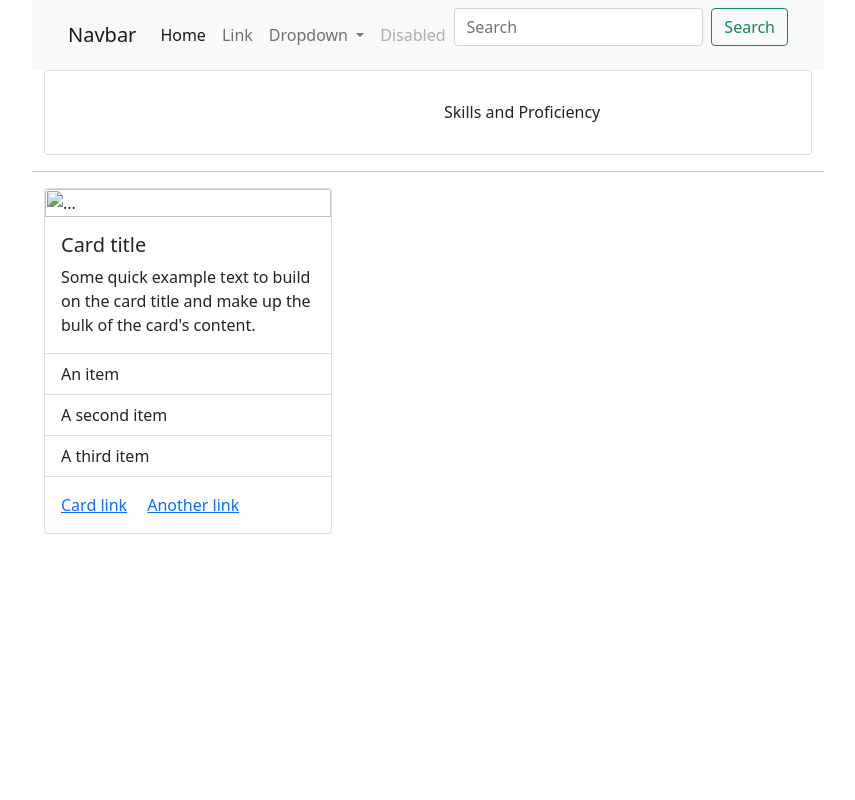
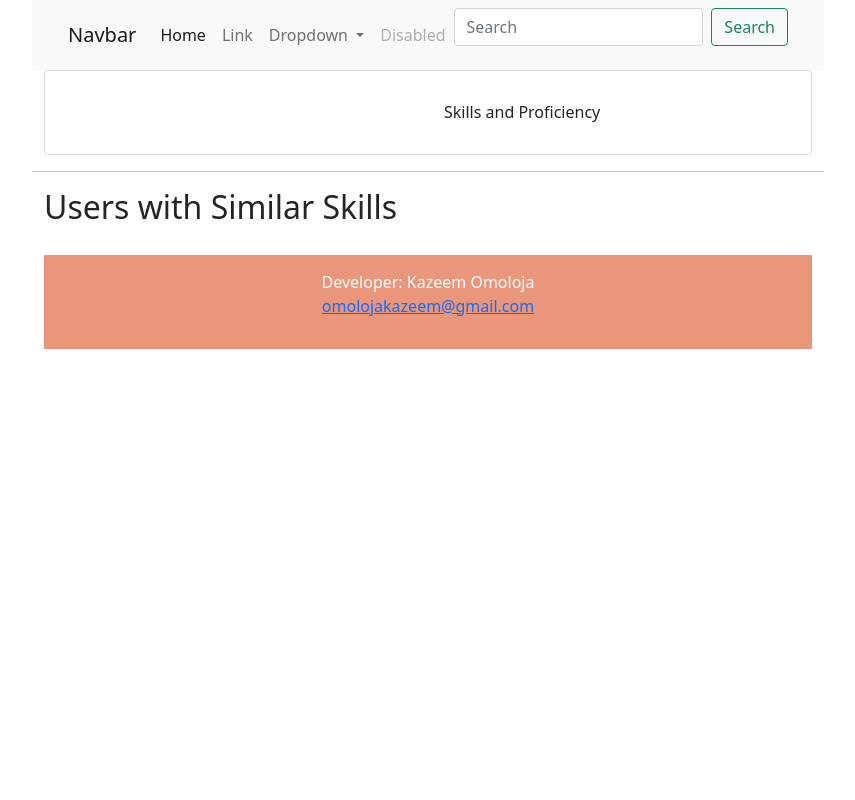
Before and after one commit to omolojakazeem/torre_test, a Django app: page /account/dashboard/1 in a window 1280 px wide. Shown: the whole page, without its empty margins (212-1067 px from the left). Run offline with Django 3.2, Linux system fonts and the light colour scheme; data that the repository does not hold is empty; some libraries are stand-ins or nearby versions.

Commit message:
Rendered related users

```diff
--- a/account/models.py
+++ b/account/models.py
@@ -57,6 +57,7 @@ class UserModel(AbstractBaseUser, PermissionsMixin):
     first_name = models.CharField(max_length=25, null=True, blank=True)
     last_name = models.CharField(max_length=25, null=True, blank=True)
     middle_name = models.CharField(max_length=25, null=True, blank=True)
+    current_role = models.CharField(max_length=25, default="Software Developer")
     image = CloudinaryField()
     is_staff = models.BooleanField(default=False)
     is_active = models.BooleanField(default=True)
--- a/account/serializers.py
+++ b/account/serializers.py
@@ -12,7 +12,7 @@ class SkillCreateSerializer(serializers.ModelSerializer):
 class SkillListSerializer(serializers.ModelSerializer):
     class Meta:
         model = models.Skill
-        fields = ['id', 'title', 'master', 'proficient', 'learning','future','skill_slug']
+        fields = ['id', 'title', 'master', 'proficient', 'learning', 'future', 'skill_slug']
 
 
 class UserSerializer(serializers.ModelSerializer):
@@ -28,17 +28,20 @@ class UserSerializer(serializers.ModelSerializer):
 
     class Meta:
         model = models.UserModel
-        fields = ['id', 'uiid', 'email', 'image_url', 'first_name', 'middle_name', 'last_name', 'skills']
+        fields = ['id', 'uiid', 'email', 'image_url', 'first_name', 'middle_name', 'last_name','current_role', 'skills']
 
 
 class AllUserSerializer(serializers.ModelSerializer):
-
     skills = serializers.SerializerMethodField(read_only=True)
+    image_url = serializers.SerializerMethodField('get_image_url')
 
     def get_skills(self, obj):
         skills = obj.skills.all()
         return SkillListSerializer(skills, many=True).data
 
+    def get_image_url(self, obj):
+        return obj.image.url
+
     class Meta:
         model = models.UserModel
-        fields = ['first_name', 'middle_name', 'last_name', 'email', 'skills', 'image']
+        fields = ['id', 'uiid',  'image_url', 'first_name', 'middle_name', 'current_role', 'last_name', 'skills']
--- a/account/urls.py
+++ b/account/urls.py
@@ -7,5 +7,6 @@ urlpatterns = [
     path('auth/', views.Authentication.as_view(), name='auth_user'),
     path('dashboard/<int:pk>', views.Dashboard.as_view(), name='dashboard'),
     path('mydetail/<int:pk>', views.DashboardUserApi.as_view(), name='user_list_api'),
+    path('related/<str:skill>', views.RelatedUserApi.as_view(), name='related_user_list_api'),
     path('all/', views.AllUserApi.as_view(), name='user_list'),
 ]
--- a/account/views.py
+++ b/account/views.py
@@ -91,6 +91,13 @@ class DashboardUserApi(APIView):
         return Response(serialized_user.data, status.HTTP_200_OK)
 
 
+class RelatedUserApi(APIView):
+    def get(self, request, skill):
+        users = models.UserModel.objects.filter(skills__title=skill).exclude(pk=request.user.pk).distinct()
+        serialized_user = serializers.AllUserSerializer(users, many=True)
+        return Response(serialized_user.data, status.HTTP_200_OK)
+
+
 class AllUserApi(APIView):
     def get(self, request):
         users = models.UserModel.objects.all()
--- a/static/assets/css/mystyle.css
+++ b/static/assets/css/mystyle.css
@@ -1,75 +1,12 @@
-body{
 
+.footer {
+  text-align: center;
+  padding: 15px;
+
+  background-color: DarkSalmon;
+  color: white;
 }
 * {
   box-sizing: border-box;
 }
-
-.row::after {
-  content: "";
-  clear: both;
-  display: table;
 }
-
-[class*="col-"] {
-  float: left;
-  padding: 15px;
-}
-
-.header {
-  background-color: #9933cc;
-  color: #ffffff;
-  padding: 15px;
-}
-
-.footer {
-  background-color: #0099cc;
-  color: #ffffff;
-  text-align: center;
-  font-size: 12px;
-  padding: 15px;
-}
-
-/* For mobile phones: */
-[class*="col-"] {
-  width: 100%;
-}
-
-@media only screen and (min-width: 768px) {
-  /* For desktop: */
-  .col-1 {width: 8.33%;}
-  .col-2 {width: 16.66%;}
-  .col-3 {width: 25%;}
-  .col-4 {width: 33.33%;}
-  .col-5 {width: 41.66%;}
-  .col-6 {width: 50%;}
-  .col-7 {width: 58.33%;}
-  .col-8 {width: 66.66%;}
-  .col-9 {width: 75%;}
-  .col-10 {width: 83.33%;}
-  .col-11 {width: 91.66%;}
-  .col-12 {width: 100%;}
-}
-
-
-.left-side{
-    text-align:center;
-}
-
-.right-side{
-    text-align:center;
-}
-
-.card {
-  box-shadow: 0 4px 8px 0 rgba(0,0,0,0.2);
-  transition: 0.3s;
-  width: 100%;
-}
-
-.card:hover {
-  box-shadow: 0 8px 16px 0 rgba(0,0,0,0.2);
-}
-
-.container {
-  padding: 2px 16px;
-}
--- a/static/assets/js/myscripts.js
+++ b/static/assets/js/myscripts.js
@@ -5,6 +5,7 @@ var master_skill_holder = $("#master_skill")
 var proficient_skill_holder = $("#proficient_skill")
 var future_skill_holder = $("#future_skill")
 var learning_skill_holder = $("#learning_skill")
+var related_user_holder = $("#related_user")
 var pathname = window.location.pathname;
 const id = pathname.match(/\d+/)[0]
 
@@ -12,11 +13,39 @@ var image_html = `<img src={{image_url}} class="img-fluid rounded-start" alt="..
 var bio_html = `<h5 class="card-title text-center">{{first_name}} {{last_name}}</h5></div>
                 <p class="card-text"><h6>Contact</h6></p>
                   <p class="card-text"><small class="text-muted">{{email}}</small></p></div>`;
-var master_skill_html = `Master:<ul style="list-style-type: none;">{{#skills}}  {{#master}}<li>{{title}} </li>{{/master}} {{/skills}} </ul>`;
-var proficient_skill_html = `Proficient:<ul style="list-style-type: none;">{{#skills}}  {{#proficient}}<li>{{title}} </li>{{/proficient}} {{/skills}} </ul>`;
-var learning_skill_html = `Currently Learning:<ul style="list-style-type: none;">{{#skills}}  {{#learning}}<li>{{title}} </li>{{/learning}} {{/skills}} </ul>`;
-var future_skill_html = `Hope to Learn:<ul style="list-style-type: none;">{{#skills}}  {{#future}}<li>{{title}} </li>{{/future}} {{/skills}} </ul>`;
+var master_skill_html = `Master:<ul style="list-style-type: none;">{{#skills}}  {{#master}}<li><button id={{title}} class="btn btn-secondary btn-sm skill_btn">{{title}} </li></button>{{/master}} {{/skills}} </ul>`;
+var proficient_skill_html = `Proficient:<ul style="list-style-type: none;">{{#skills}}  {{#proficient}}<li><button id={{title}} class="btn btn-secondary btn-sm skill_btn" onclick="myFunction(this.id)">{{title}}</button> </li>{{/proficient}} {{/skills}} </ul>`;
+var learning_skill_html = `Currently Learning:<ul style="list-style-type: none;">{{#skills}}  {{#learning}}<li><button id={{title}} class="btn btn-secondary btn-sm skill_btn">{{title}}</button> </li>{{/learning}} {{/skills}} </ul>`;
+var future_skill_html = `Hope to Learn:<ul style="list-style-type: none;">{{#skills}}  {{#future}}<li><button id={{title}} class="btn btn-secondary btn-sm skill_btn">{{title}}</button> </li>{{/future}} {{/skills}} </ul>`;
+var related_user_html = `<div class="col-sm-4" >
 
+       <div class="card" style="width: 18rem;">
+                  <img src={{image_url}} class="card-img-top" alt="...">
+                  <div class="card-body">
+                    <h5 class="card-title text-center">{{first_name}} {{last_name}}</h5>
+                    <p class="card-text text-center">{{current_role}}</p>
+                  </div>
+                  <ul class="list-group list-group-flush">
+                    {{#skills}}<li class="list-group-item"> {{title}} </li>{{/skills}}
+                  </ul>
+                </div>  </div>`
+
+function appendUser(user){
+    related_user_holder.append(Mustache.render(related_user_html, user))
+}
+function myFunction(title) {
+event.preventDefault();
+    console.log(title);
+     $.ajax({
+        type:'GET',
+        url: '/account/related/'+ title,
+        success: function(users){
+            $.each(users, function(i, user){
+                appendUser(user)
+            })
+        }
+    });
+}
 
 function renderImage(user){
     image_holder.append(Mustache.render(image_html, user));
@@ -43,6 +72,7 @@ function renderFutureSkills(user){
 }
 
 
+
 $(function(){
     $.ajax({
         type:'GET',
--- /dev/null
+++ b/static/assets/js/related_user.js
@@ -0,0 +1,18 @@
+
+window.onload = function() {
+    $(".skill_btn").click(function(){
+
+    });
+
+};
+
+
+$(function(){
+    $.ajax({
+        type:'GET',
+        url: '/account/related/'+ id,
+        success: function(data){
+            console.log(data)
+        }
+    });
+})
--- a/templates/base.html
+++ b/templates/base.html
@@ -2,6 +2,7 @@
     <head>
         <title></title>
         <link href="https://cdn.jsdelivr.net/npm/bootstrap@5.1.3/dist/css/bootstrap.min.css" rel="stylesheet" integrity="sha384-1BmE4kWBq78iYhFldvKuhfTAU6auU8tT94WrHftjDbrCEXSU1oBoqyl2QvZ6jIW3" crossorigin="anonymous">
+        <link href="/static/assets/css/mystyle.css" rel="stylesheet">
         <script src="https://cdn.jsdelivr.net/npm/bootstrap@5.1.3/dist/js/bootstrap.bundle.min.js" integrity="sha384-ka7Sk0Gln4gmtz2MlQnikT1wXgYsOg+OMhuP+IlRH9sENBO0LRn5q+8nbTov4+1p" crossorigin="anonymous"></script>
         <script src="https://cdnjs.cloudflare.com/ajax/libs/jquery/3.6.0/jquery.min.js"></script>
 
@@ -55,9 +56,14 @@
                 {% block content2 %}
                 {% endblock %}
             </div>
-        </div>
+            <div class="footer" style="margin-top:20px;">
+                <p>Developer: Kazeem Omoloja<br>
+                <a href="mailto:omolojakazeem@gmail.com">omolojakazeem@gmail.com</a></p></div>
+            </div>
+
 
         <script src="/static/assets/js/myscripts.js"></script>
+        <script src="/static/assets/js/related_user.js"></script>
         <script src="https://cdnjs.cloudflare.com/ajax/libs/mustache.js/0.1/mustache.min.js"></script>
         <script src="https://cdn.jsdelivr.net/npm/handlebars@latest/dist/handlebars.js"></script>
 
--- a/templates/index.html
+++ b/templates/index.html
@@ -27,24 +27,8 @@
 {% endblock %}
 
 {% block content2 %}
-     <div class="row">
-         <div class="col-sm-3">
-             <div class="card" style="width: 18rem;">
-                  <img src="" class="card-img-top" alt="...">
-                  <div class="card-body">
-                    <h5 class="card-title">Card title</h5>
-                    <p class="card-text">Some quick example text to build on the card title and make up the bulk of the card's content.</p>
-                  </div>
-                  <ul class="list-group list-group-flush">
-                    <li class="list-group-item">An item</li>
-                    <li class="list-group-item">A second item</li>
-                    <li class="list-group-item">A third item</li>
-                  </ul>
-                  <div class="card-body">
-                    <a href="#" class="card-link">Card link</a>
-                    <a href="#" class="card-link">Another link</a>
-                  </div>
-                </div>
-         </div>
+    <h2>Users with Similar Skills</h2>
+     <div class="row" id="related_user">
+
      </div>
 {% endblock %}
```
Also changed, not shown: account/migrations/0007_usermodel_current_role.py (added).
